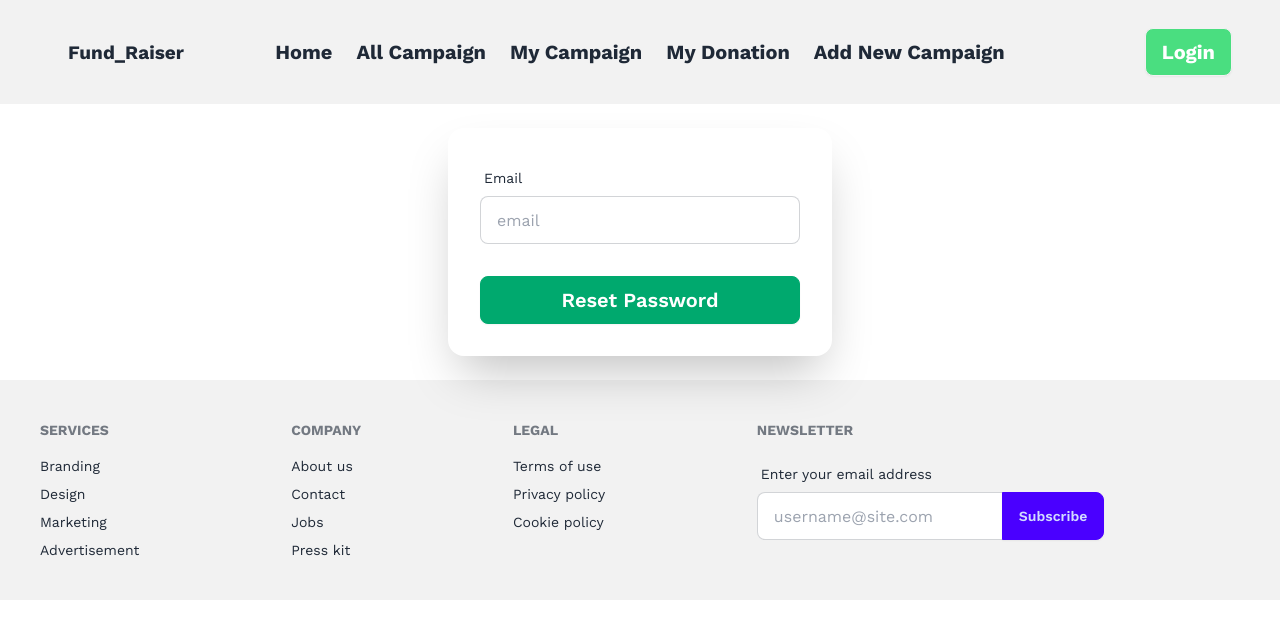
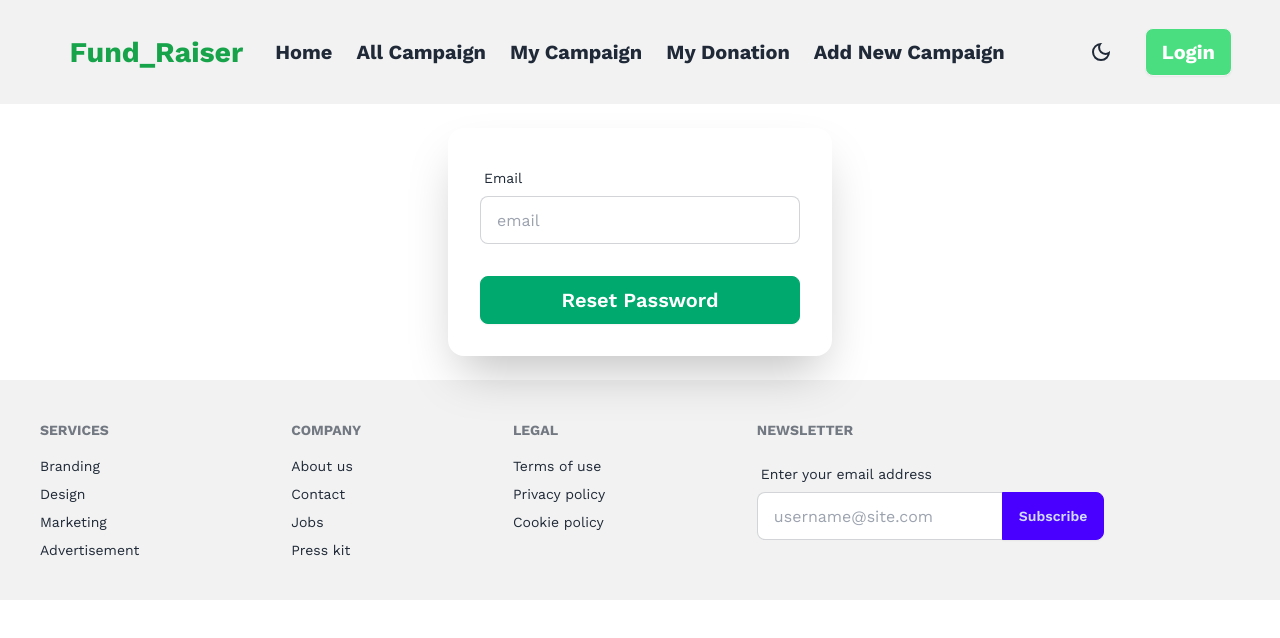
Before and after one commit to Rokon-Khan/ph-assignment-10, a React (Vite) app: page /forget-password in a window 1280 px wide. Shown: the top 638 px of the page. Built offline with nearby package versions, Linux system fonts and the light colour scheme; no server answers.

Commit message:
The Dark and Light Theme Added

```diff
--- a/src/components/Navbar.jsx
+++ b/src/components/Navbar.jsx
@@ -1,4 +1,4 @@
-import { useContext } from "react";
+import { useContext, useEffect, useState } from "react";
 import { Link, NavLink } from "react-router-dom";
 // import logo from "../assets/logo3.png";
 import { AuthContext } from "../authprovider/AuthProvider";
@@ -8,6 +8,17 @@
 
   const handleLogOut = () => {
     logOut().then().catch();
+  };
+
+  const [theme, setTheme] = useState(localStorage.getItem("theme") || "light");
+
+  useEffect(() => {
+    document.documentElement.setAttribute("data-theme", theme);
+    localStorage.setItem("theme", theme);
+  }, [theme]);
+
+  const toggleTheme = () => {
+    setTheme(theme === "light" ? "dark" : "light");
   };
 
   return (
@@ -101,7 +112,7 @@
           </div>
           <Link
             to="/"
-            className="btn btn-ghost text-xl font-bold lg:flex hidden"
+            className="btn btn-ghost text-green-600 text-3xl font-bold lg:flex hidden"
           >
             Fund_Raiser
           </Link>
@@ -172,6 +183,33 @@
           </ul>
         </div>
         <div className="navbar-end gap-5">
+          <button
+            className="btn btn-ghost btn-circle"
+            onClick={toggleTheme}
+            aria-label="Toggle Theme"
+          >
+            {theme === "light" ? (
+              <svg
+                xmlns="http://www.w3.org/2000/svg"
+                height="24px"
+                viewBox="0 -960 960 960"
+                width="24px"
+                fill="currentColor"
+              >
+                <path d="M480-120q-150 0-255-105T120-480q0-150 105-255t255-105q14 0 27.5 1t26.5 3q-41 29-65.5 75.5T444-660q0 90 63 153t153 63q55 0 101-24.5t75-65.5q2 13 3 26.5t1 27.5q0 150-105 255T480-120Zm0-80q88 0 158-48.5T740-375q-20 5-40 8t-40 3q-123 0-209.5-86.5T364-660q0-20 3-40t8-40q-78 32-126.5 102T200-480q0 116 82 198t198 82Zm-10-270Z" />
+              </svg>
+            ) : (
+              <svg
+                xmlns="http://www.w3.org/2000/svg"
+                height="24px"
+                viewBox="0 -960 960 960"
+                width="24px"
+                fill="currentColor"
+              >
+                <path d="M480-360q50 0 85-35t35-85q0-50-35-85t-85-35q-50 0-85 35t-35 85q0 50 35 85t85 35Zm0 80q-83 0-141.5-58.5T280-480q0-83 58.5-141.5T480-680q83 0 141.5 58.5T680-480q0 83-58.5 141.5T480-280ZM200-440H40v-80h160v80Zm720 0H760v-80h160v80ZM440-760v-160h80v160h-80Zm0 720v-160h80v160h-80ZM256-650l-101-97 57-59 96 100-52 56Zm492 496-97-101 53-55 101 97-57 59Zm-98-550 97-101 59 57-100 96-56-52ZM154-212l101-97 55 53-97 101-59-57Zm326-268Z" />
+              </svg>
+            )}
+          </button>
           {/* <div>
             <Link
               to="/login"
--- a/tailwind.config.js
+++ b/tailwind.config.js
@@ -15,4 +15,7 @@
     },
   },
   plugins: [daisyui],
+  daisyui: {
+    themes: ["light", "dark"],
+  },
 };
```
